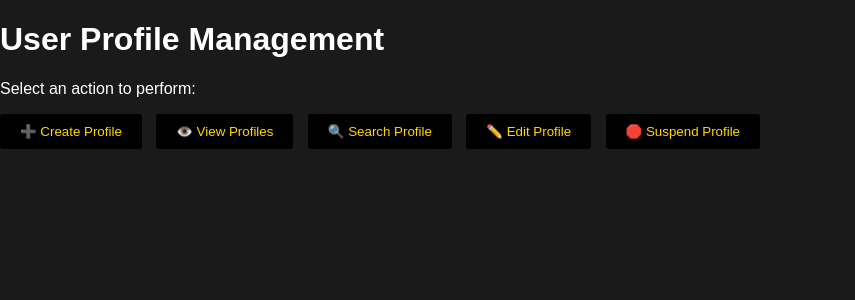
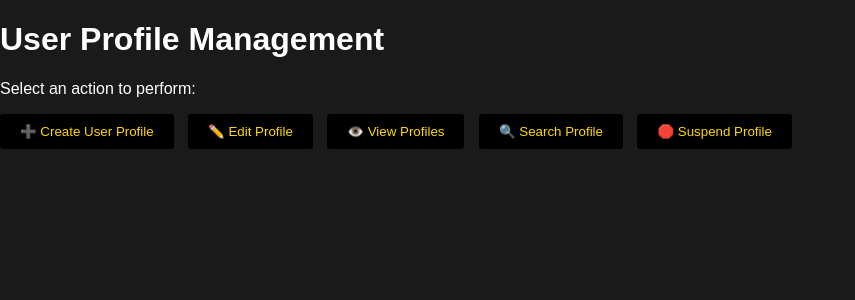
Before and after one commit to hzplus/Black-Yellow, a PHP site: page /Boundary/admin/userProfilesMenu.php in a window 1280 px wide. Shown: the part 76-376 px from the top of the page, without its empty margins (0-855 px from the left). Run offline with PHP 8.4, Linux system fonts and the light colour scheme; the visitor is signed in with stand-in values (Sample User, id 1).

Commit message:
Update userProfilesMenu.php

```diff
--- a/Boundary/admin/userProfilesMenu.php
+++ b/Boundary/admin/userProfilesMenu.php
@@ -38,10 +38,10 @@ if (!isset($_SESSION['userid']) || $_SESSION['role'] !== 'Admin') {
     <p>Select an action to perform:</p>
 
     <div class="dashboard-options">
-        <button onclick="location.href='createUserProfile.php'">➕ Create Profile</button>
+        <button onclick="location.href='createUserProfile.php'">➕ Create User Profile</button>
+        <button onclick="location.href='editUserProfiles.php'">✏️ Edit Profile</button>
         <button onclick="location.href='viewUserProfiles.php'">👁️ View Profiles</button>
         <button onclick="location.href='searchUserProfile.php'">🔍 Search Profile</button>
-        <button onclick="location.href='editUserProfiles.php'">✏️ Edit Profile</button>
         <button onclick="location.href='suspendUserProfiles.php'" class="suspend">🛑 Suspend Profile</button>
 
     </div>
```
